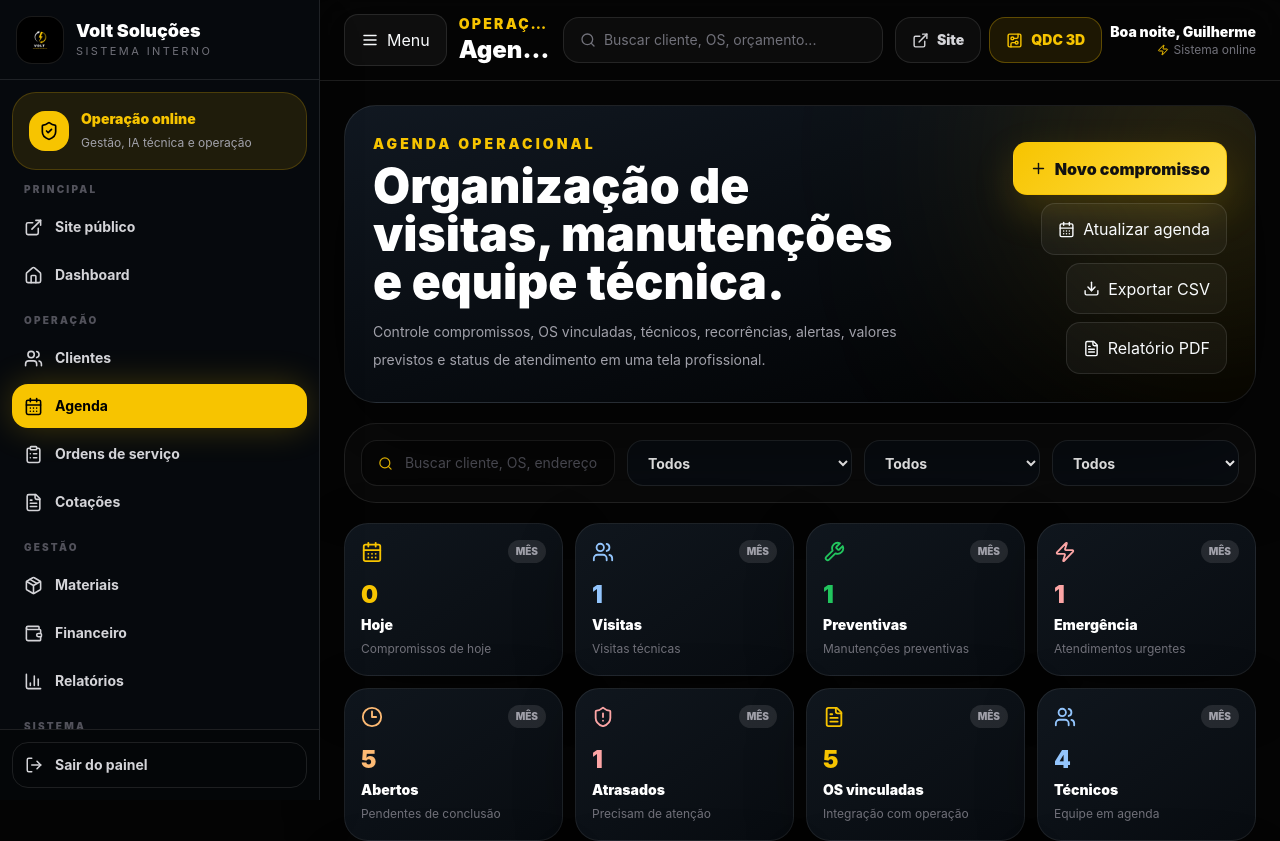
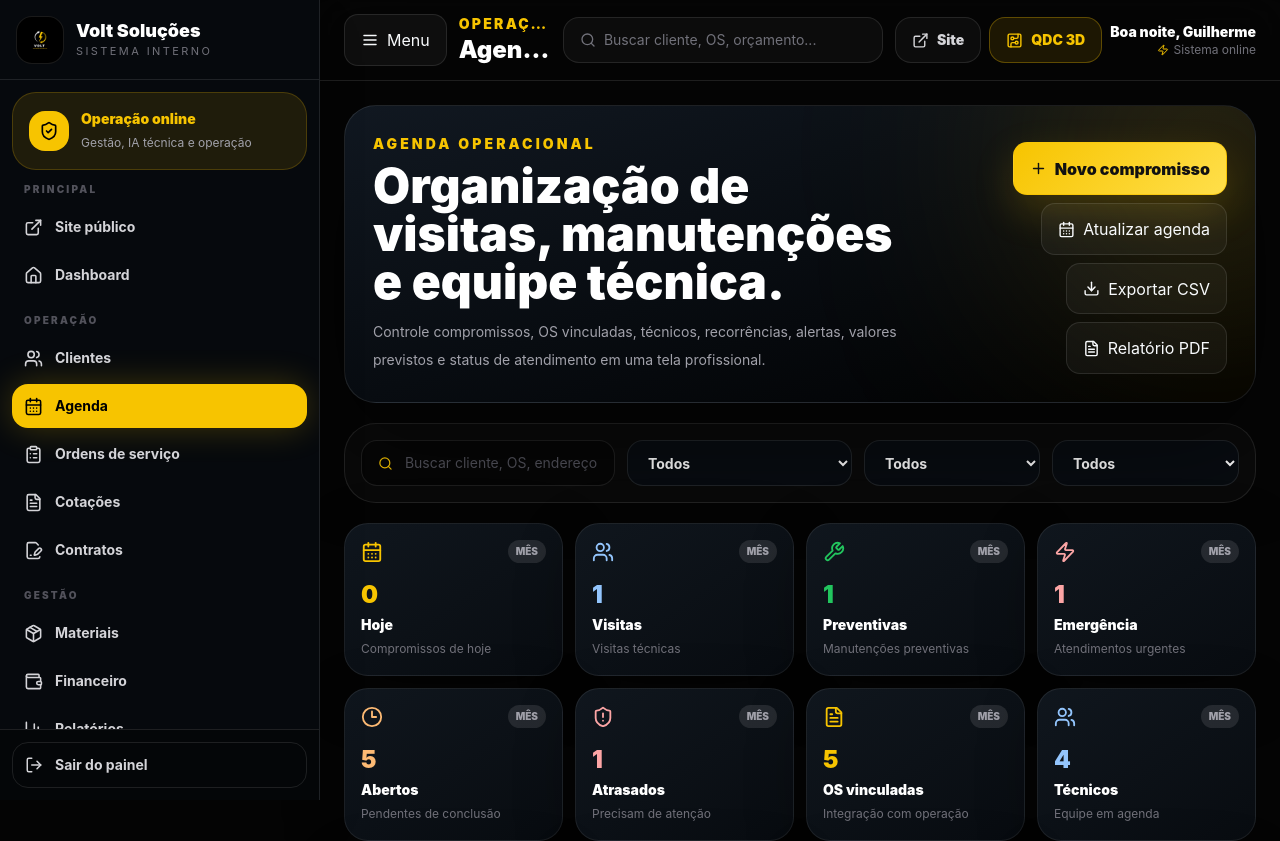
Before and after one commit to gui2812/volt-solucoes-eletricas, a Next.js app: page /agenda in a window 1280 px wide. Shown: the top 841 px of the page. Built offline with nearby package versions, Linux system fonts and the light colour scheme.

Commit message:
Update app-shell.tsx

```diff
--- a/components/layout/app-shell.tsx
+++ b/components/layout/app-shell.tsx
@@ -12,6 +12,7 @@ import {
   ClipboardList,
   Database,
   ExternalLink,
+  FileSignature,
   FileText,
   Home,
   LogOut,
@@ -36,6 +37,7 @@ const links = [
   { href: "/agenda", label: "Agenda", icon: CalendarDays, group: "Operação" },
   { href: "/ordens", label: "Ordens de serviço", icon: ClipboardList, group: "Operação" },
   { href: "/cotacoes", label: "Cotações", icon: FileText, group: "Operação" },
+  { href: "/contratos", label: "Contratos", icon: FileSignature, group: "Operação" },
   { href: "/materiais", label: "Materiais", icon: Package, group: "Gestão" },
   { href: "/financeiro", label: "Financeiro", icon: Wallet, group: "Gestão" },
   { href: "/relatorios", label: "Relatórios", icon: BarChart3, group: "Gestão" },
```
